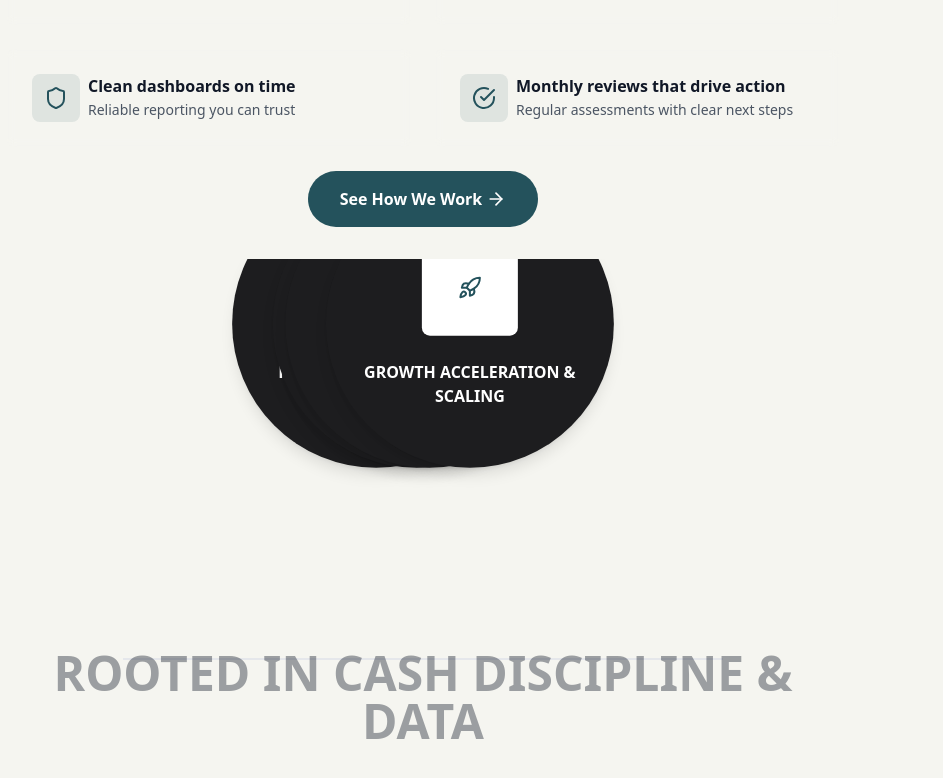
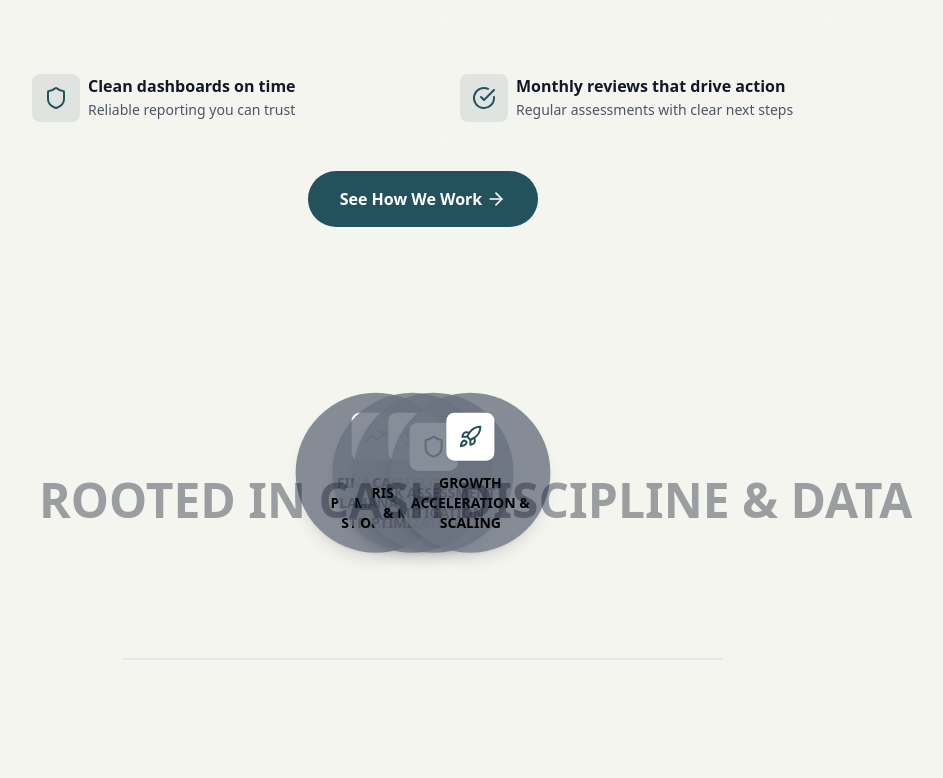
Before and after one commit to vuma-s1/SLK-Investements, a React (Vite) app: page / in a window 1280 px wide. Shown: the part 1829-2607 px from the top of the page, without its empty margins (217-1160 px from the left). Built offline with nearby package versions, Linux system fonts and the light colour scheme.

Commit message:
Updated ServicesAccordion component with mobile-friendly layout and consistent styling

```diff
--- a/src/components/ServicesAccordion.tsx
+++ b/src/components/ServicesAccordion.tsx
@@ -3,16 +3,16 @@ import { motion, useScroll, useTransform } from 'framer-motion';
 import { TrendingUp, DollarSign, Shield, Rocket } from 'lucide-react';
 
 // A simple Circle component for reusability
-const Circle = ({ children, style, className, icon }: { children: React.ReactNode; style: any; className: string; icon: React.ReactNode }) => (
+const Circle = ({ children, style, className, icon }: { children: React.ReactNode; style?: any; className: string; icon: React.ReactNode }) => (
   <motion.div
     style={style}
-    className={`w-48 h-48 md:w-72 md:h-72 rounded-full flex flex-col items-center justify-center ${className}`}
+    className={`w-32 h-32 md:w-40 md:h-40 rounded-full flex flex-col items-center justify-center ${className}`}
   >
-    <div className="w-16 h-16 md:w-24 md:h-24 bg-white rounded-lg flex items-center justify-center mb-4 md:mb-6 shadow-sm">
+    <div className="w-8 h-8 md:w-12 md:h-12 bg-white rounded-lg flex items-center justify-center mb-2 md:mb-3 shadow-sm">
       {icon}
     </div>
-    <div className="text-center px-4 md:px-6">
-      <p className="font-semibold text-sm md:text-base leading-tight text-white">{children}</p>
+    <div className="text-center px-1 md:px-4">
+      <p className="font-semibold text-xs md:text-sm leading-tight text-black whitespace-normal">{children}</p>
     </div>
   </motion.div>
 );
@@ -24,100 +24,115 @@ const ServicesAccordion = () => {
     offset: ["start end", "end start"],
   });
 
-  // --- Transformations for each element ---
-
-  // Vertical movement for all circles (they all move up together)
+  // --- Desktop Transformations (restored animation) ---
   const y = useTransform(scrollYProgress, [0.1, 0.7], ["0%", "-120%"]);
-
-  // Horizontal movement for each circle (creating the collapse)
-  // Outer left circle moves right
   const xCircle1 = useTransform(scrollYProgress, [0.1, 0.7], ["0%", "155%"]);
-  // Inner left circle moves right (less)
   const xCircle2 = useTransform(scrollYProgress, [0.1, 0.7], ["0%", "55%"]);
-  // Inner right circle moves left (less)
   const xCircle3 = useTransform(scrollYProgress, [0.1, 0.7], ["0%", "-55%"]);
-  // Outer right circle moves left
   const xCircle4 = useTransform(scrollYProgress, [0.1, 0.7], ["0%", "-155%"]);
 
-  // Opacity for the central text
+  // --- Shared Transformations ---
   const textOpacity = useTransform(scrollYProgress, [0.3, 0.5, 0.8], [0, 1, 0]);
   const textY = useTransform(scrollYProgress, [0.1, 0.7], ["100%", "-100%"]);
-
-  // Opacity for the circles (fade out at the end)
   const circleOpacity = useTransform(scrollYProgress, [0.7, 0.8], [1, 0]);
-
-  // SVG Path animation
   const pathLength = useTransform(scrollYProgress, [0.15, 0.4], [0, 1]);
 
+  const services = [
+    {
+      title: 'FINANCIAL PLANNING & STRATEGY',
+      icon: <TrendingUp className="w-4 h-4 md:w-6 md:h-6 text-[#24525c]" />
+    },
+    {
+      title: 'CASH FLOW MANAGEMENT & OPTIMIZATION',
+      icon: <DollarSign className="w-4 h-4 md:w-6 md:h-6 text-[#24525c]" />
+    },
+    {
+      title: 'RISK ASSESSMENT & MITIGATION',
+      icon: <Shield className="w-4 h-4 md:w-6 md:h-6 text-[#24525c]" />
+    },
+    {
+      title: 'GROWTH ACCELERATION & SCALING',
+      icon: <Rocket className="w-4 h-4 md:w-6 md:h-6 text-[#24525c]" />
+    }
+  ];
+
   return (
-    <section ref={targetRef} className="relative h-[40vh] md:h-[350vh]">
+    <section ref={targetRef} className="relative h-[100vh] md:h-[350vh]">
       <div className="sticky top-0 h-screen flex flex-col items-center justify-center overflow-hidden">
         {/* Central Text */}
-         <motion.div style={{ opacity: textOpacity, y: textY }} className="absolute text-center max-w-3xl mx-auto z-10 top-1/2 -mt-4 md:mt-20">
-             <h2 className="text-xs md:text-5xl font-bold text-gray-900">ROOTED IN CASH DISCIPLINE & DATA</h2>
+        <motion.div style={{ opacity: textOpacity, y: textY }} className="absolute text-center max-w-3xl mx-auto z-10 bottom-10 md:top-1/2 md:-mt-4 md:mt-20">
+          <h2 className="text-xs md:text-5xl font-bold text-gray-900 whitespace-nowrap">ROOTED IN CASH DISCIPLINE & DATA</h2>
         </motion.div>
 
-        {/* SVG Connector Lines */}
+
+
+        {/* SVG Connector Lines - Desktop only */}
         <motion.svg
           width="800"
           height="400"
           viewBox="0 0 800 400"
-            className="absolute top-1/2 left-1/2 -translate-x-1/2 -translate-y-1/2"
+          className="absolute top-1/2 left-1/2 -translate-x-1/2 -translate-y-1/2 hidden md:block"
           style={{ opacity: circleOpacity }}
         >
-            {/* Lines from circles to a central point */}
           <motion.path d="M 100 200 Q 250 200 400 200" stroke="#E5E7EB" strokeWidth="2" fill="none" style={{pathLength}} />
           <motion.path d="M 260 200 Q 330 200 400 200" stroke="#E5E7EB" strokeWidth="2" fill="none" style={{pathLength}} />
           <motion.path d="M 540 200 Q 470 200 400 200" stroke="#E5E7EB" strokeWidth="2" fill="none" style={{pathLength}} />
           <motion.path d="M 700 200 Q 550 200 400 200" stroke="#E5E7EB" strokeWidth="2" fill="none" style={{pathLength}} />
         </motion.svg>
 
-                 {/* Container for the circles */}
-         <div className="flex items-center -space-x-2 md:space-x-8">
+        {/* Desktop Circles - Collapse Animation */}
+        <div className="hidden md:flex items-center space-x-8">
                       <Circle
               style={{ y, x: xCircle1, opacity: circleOpacity }}
-                 className="bg-[#1D1D1F] shadow-lg"
-                 icon={
-                     <div className="w-3 h-3 md:w-12 md:h-12 bg-white rounded-sm flex items-center justify-center">
-                         <TrendingUp className="w-1.5 h-1.5 md:w-6 md:h-6 text-[#24525c]" />
-                     </div>
-                 }
+              className="bg-gray-500/80 shadow-lg"
+              icon={services[0].icon}
             >
-                 FINANCIAL PLANNING & STRATEGY
+              {services[0].title}
             </Circle>
             <Circle
               style={{ y, x: xCircle2, opacity: circleOpacity }}
-                 className="bg-[#1D1D1F] shadow-lg"
-                 icon={
-                     <div className="w-3 h-3 md:w-12 md:h-12 bg-white rounded-sm flex items-center justify-center">
-                         <DollarSign className="w-1.5 h-1.5 md:w-6 md:h-6 text-[#24525c]" />
-                     </div>
-                 }
+              className="bg-gray-500/80 shadow-lg"
+              icon={services[1].icon}
             >
-                 CASH FLOW MANAGEMENT & OPTIMIZATION
+              {services[1].title}
             </Circle>
             <Circle
               style={{ y, x: xCircle3, opacity: circleOpacity }}
-                 className="bg-[#1D1D1F] shadow-lg"
-                 icon={
-                     <div className="w-3 h-3 md:w-12 md:h-12 bg-white rounded-sm flex items-center justify-center">
-                         <Shield className="w-1.5 h-1.5 md:w-6 md:h-6 text-[#24525c]" />
-                     </div>
-                 }
+              className="bg-gray-500/80 shadow-lg"
+              icon={services[2].icon}
             >
-                 RISK ASSESSMENT & MITIGATION
+              {services[2].title}
             </Circle>
             <Circle
               style={{ y, x: xCircle4, opacity: circleOpacity }}
-                 className="bg-[#1D1D1F] shadow-lg"
-                 icon={
-                     <div className="w-3 h-3 md:w-12 md:h-12 bg-white rounded-sm flex items-center justify-center">
-                         <Rocket className="w-1.5 h-1.5 md:w-6 md:h-6 text-[#24525c]" />
+              className="bg-gray-500/80 shadow-lg"
+              icon={services[3].icon}
+            >
+              {services[3].title}
+            </Circle>
         </div>
-                 }
+
+        {/* Mobile Vertical Layout - Static */}
+        <div className="md:hidden relative flex flex-col items-center justify-center min-h-screen pb-20">
+          {/* Mobile Headline */}
+          <div className="text-center mb-8">
+            <h2 className="text-lg font-bold text-gray-900 whitespace-nowrap">ROOTED IN CASH DISCIPLINE & DATA</h2>
+          </div>
+
+          {services.map((service, index) => (
+            <div key={index} className="flex justify-center mb-8">
+              <Circle
+                className="bg-gray-500/80 shadow-lg relative z-10"
+                icon={service.icon}
               >
-                 GROWTH ACCELERATION & SCALING
+                {service.title}
               </Circle>
+            </div>
+          ))}
+
+
+
+
         </div>
       </div>
     </section>
```
Also changed, not shown: public/Untitled design (6)[1].png (added). Lines whose indentation alone changed are shown as unchanged.
